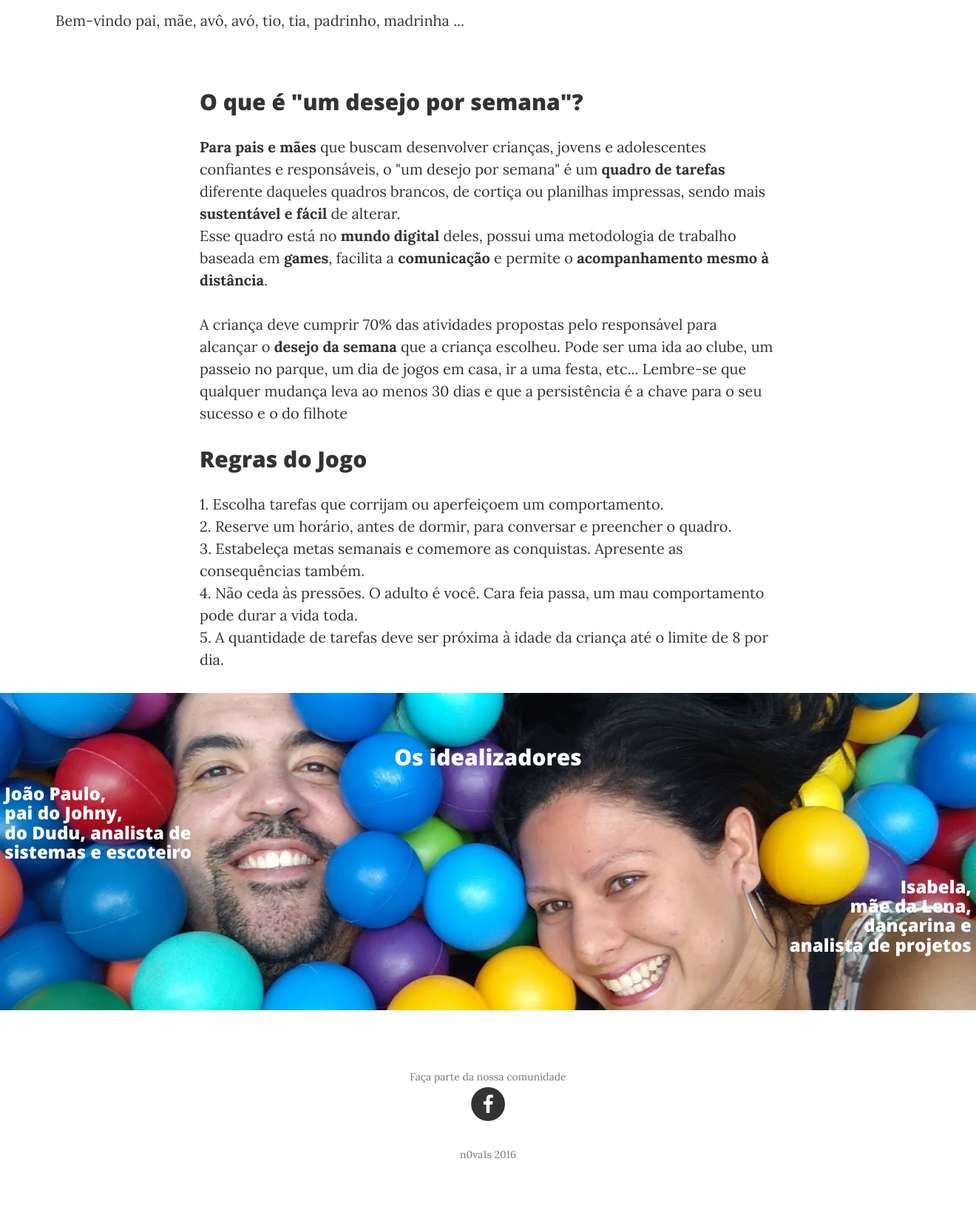
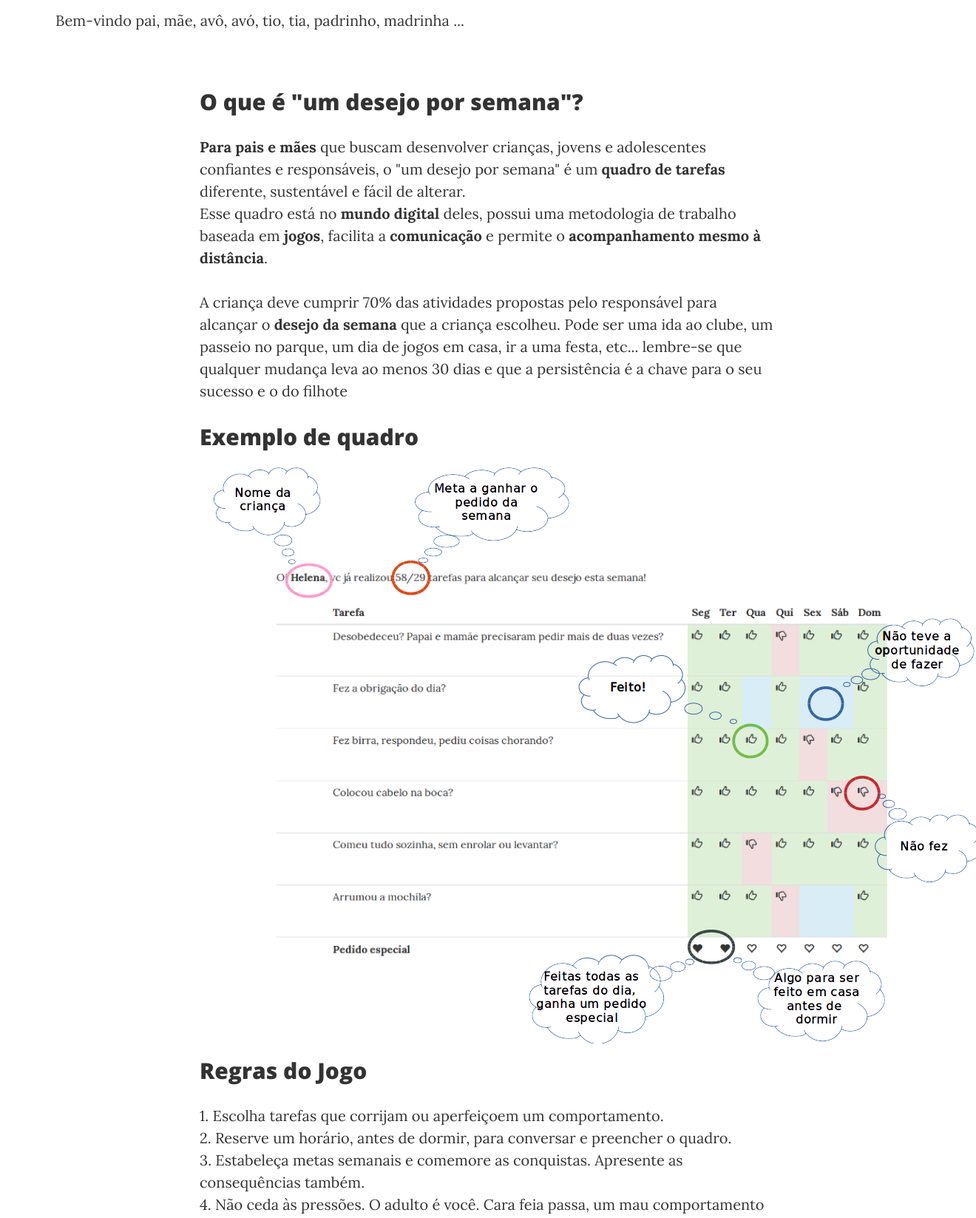
Before and after one commit to n0va1s/quadro_magico, a PHP site: the page made by web/view/inicio.twig in a window 1320 px wide. Shown: the part 575-2222 px from the top of the page at 74% size. Before the commit the page ends 2142 px from the top, so only its background shows below. Run offline with PHP 8.4, Linux system fonts and the light colour scheme; the template is opened without the code that fills it, so the values that code supplies are empty; some libraries are stand-ins or nearby versions.

Commit message:
Ajustes na interface a pedido da cunhada

```diff
--- a/web/view/inicio.twig
+++ b/web/view/inicio.twig
@@ -10,12 +10,13 @@
                     <h2 class="post-title">O que é "um desejo por semana"?</h2>
                     <p class="post-meta">
                         <b>Para pais e mães</b> que buscam desenvolver crianças, jovens e adolescentes confiantes e responsáveis, o
-                        "um desejo por semana" é um <b>quadro de tarefas</b> diferente daqueles quadros brancos, de cortiça ou planilhas impressas, sendo mais <b>sustentável e fácil</b> de alterar.<br />Esse quadro está no <b>mundo digital</b> deles, possui uma metodologia de trabalho baseada em <b>games</b>, facilita a <b>comunicação</b> e permite o <b>acompanhamento mesmo à distância</b>.
+                        "um desejo por semana" é um <b>quadro de tarefas</b> diferente, sustentável e fácil de alterar.<br />Esse quadro está no <b>mundo digital</b> deles, possui uma metodologia de trabalho baseada em <b>jogos</b>, facilita a <b>comunicação</b> e permite o <b>acompanhamento mesmo à distância</b>.
                     </p>
                     <p class="post-meta">
-                        A criança deve cumprir 70% das atividades propostas pelo responsável para alcançar o <b>desejo da semana</b> que a criança escolheu. Pode ser uma ida ao clube, um passeio no parque, um dia de jogos em casa, ir a uma festa, etc...
-                        Lembre-se que qualquer mudança leva ao menos 30 dias e que a persistência é a chave para o seu sucesso e o do filhote
+                        A criança deve cumprir 70% das atividades propostas pelo responsável para alcançar o <b>desejo da semana</b> que a criança escolheu. Pode ser uma ida ao clube, um passeio no parque, um dia de jogos em casa, ir a uma festa, etc... lembre-se que qualquer mudança leva ao menos 30 dias e que a persistência é a chave para o seu sucesso e o do filhote
                     </p>
+                    <h2>Exemplo de quadro</h2>
+                    <img src="{{ asset('quadro.png', 'img') }}" alt="Como funciona o quadro de tarefas">
                     <h2>Regras do Jogo</h2>
                     <p class="post-meta">
                     1. Escolha tarefas que corrijam ou aperfeiçoem um comportamento.<br />
```
Also changed, not shown: web/view/cadastroAtividade.twig (+7 -1 lines), web/img/quadro.png (added).
